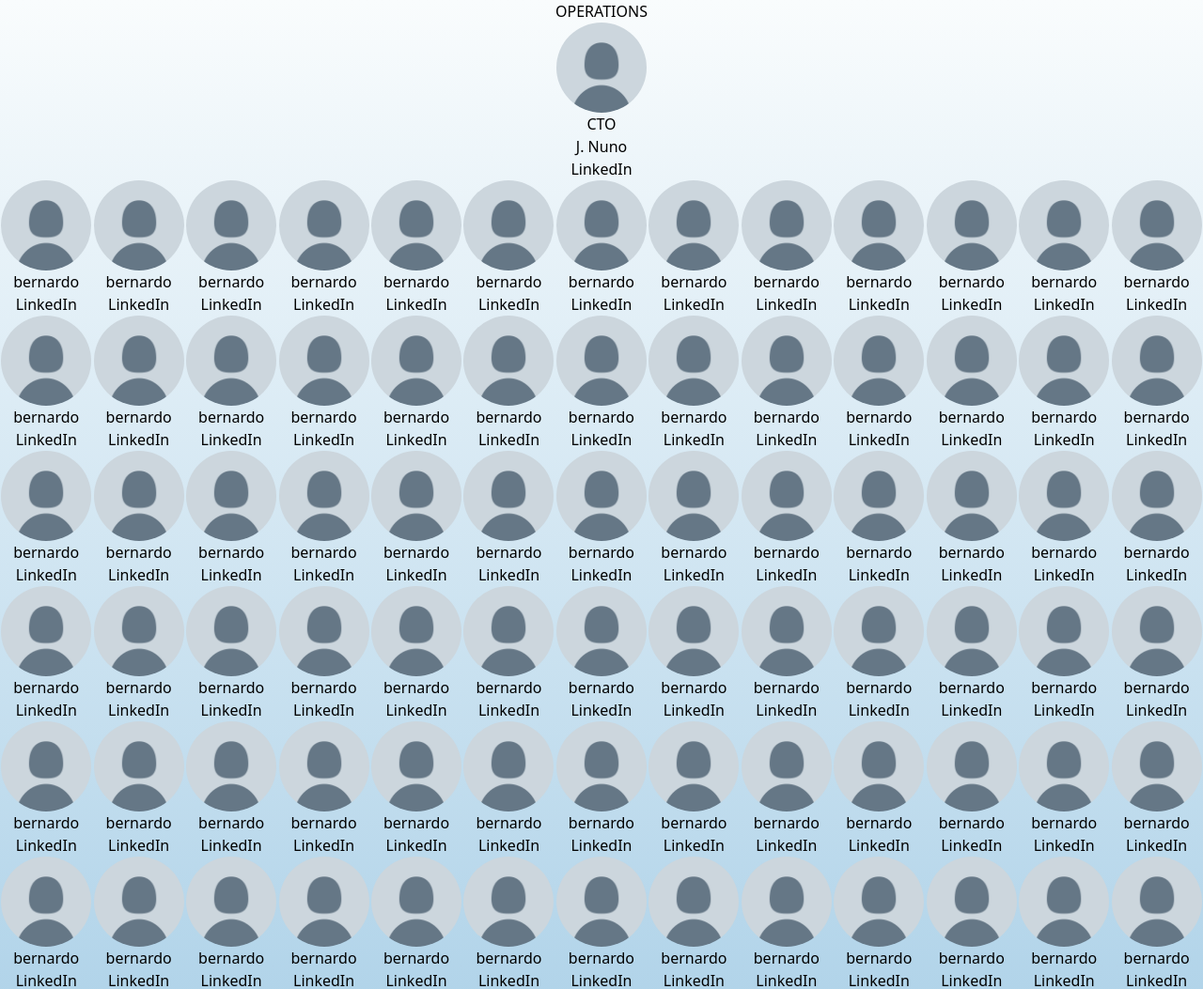
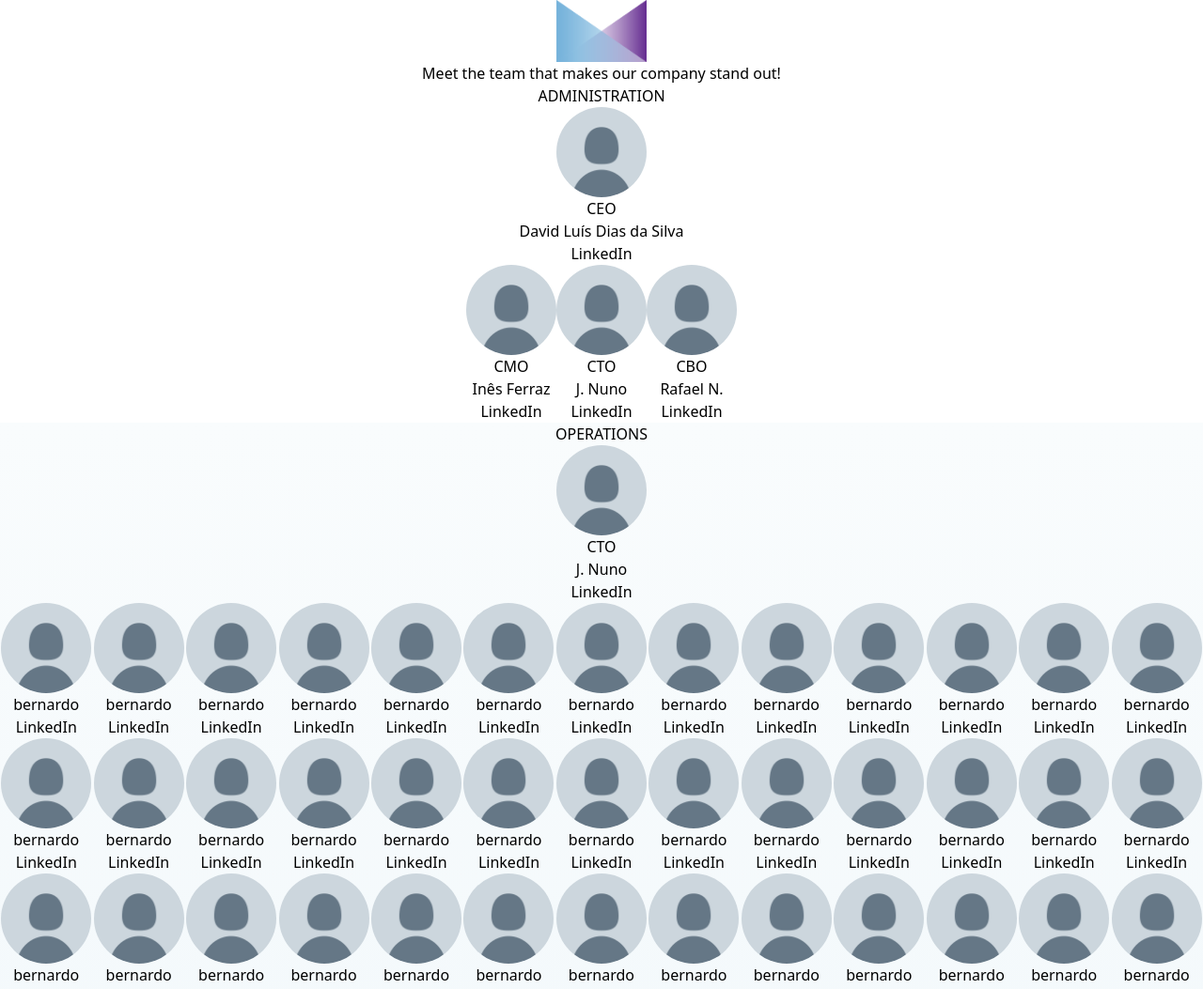
Before and after one commit to LGP21-LGP5/mass-landing-page, a Gatsby site: page /meet in a window 1280 px wide. Shown: the top 1053 px of the page at 94% size. Built offline with nearby package versions, Linux system fonts and the light colour scheme; Gatsby itself is replaced by a stand-in of ours.

Commit message:
Add administration to page

```diff
--- a/src/components/TeamGrid.js
+++ b/src/components/TeamGrid.js
@@ -1,15 +1,10 @@
 import * as React from "react"
 import ProfileCard from "./ProfileCard";
 
-
-
-
 const TeamGrid = () => {
-    //const team = [{ name: 'bernas670' }, { name: 'luispcunha' }]
-
     return (
         <div class="flex flex-row flex-wrap justify-around">
-            {[...Array(100).keys()].map((id) => <ProfileCard key={id} name='bernardo'></ProfileCard>)}
+            {[...Array(1000).keys()].map((id) => <ProfileCard key={id} name='bernardo'></ProfileCard>)}
         </div>
     );
 }
--- a/src/pages/meet.js
+++ b/src/pages/meet.js
@@ -1,13 +1,28 @@
 import * as React from "react"
 import ProfileCard from "../components/ProfileCard";
 import TeamGrid from "../components/TeamGrid";
+import logo from "../images/mass_icon.png" // Tell webpack this JS file uses this image
+
 
 const MeetUsPage = () => {
   return (
-    <div class="bg-gradient-to-t from-operations-blue to-operations-blue-grad">
-      <h1 class='text-center'>OPERATIONS</h1>
-      <ProfileCard name='J. Nuno' role='CTO' />
-      <TeamGrid/>
+    <div>
+      <img class='mx-auto w-24' src={logo}/>
+      <p class='text-center'>Meet the team that makes our company stand out!</p>
+      <div>
+        <h1 class='text-center'>ADMINISTRATION</h1>
+        <ProfileCard name='David Luís Dias da Silva' role='CEO' />
+        <div class='flex flex-row justify-center'>
+          <ProfileCard name='Inês Ferraz' role='CMO' />
+          <ProfileCard name='J. Nuno' role='CTO' />
+          <ProfileCard name='Rafael N.' role='CBO' />
+        </div>
+      </div>
+      <div class="bg-gradient-to-t from-operations-blue to-operations-blue-grad">
+        <h1 class='text-center'>OPERATIONS</h1>
+        <ProfileCard name='J. Nuno' role='CTO' />
+        <TeamGrid/>
+      </div>
     </div>
   );
 }
```
Also changed, not shown: src/images/mass_icon.png (added).
